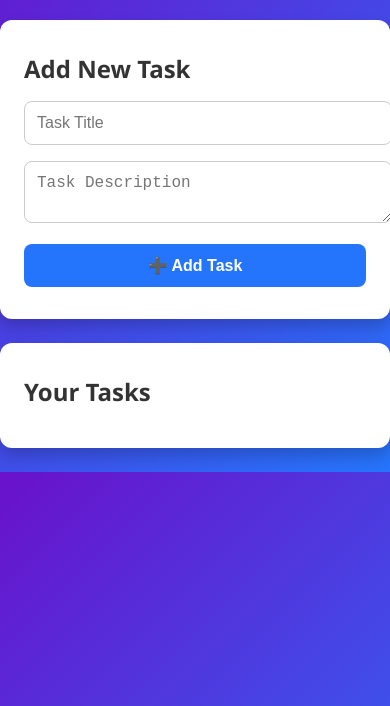
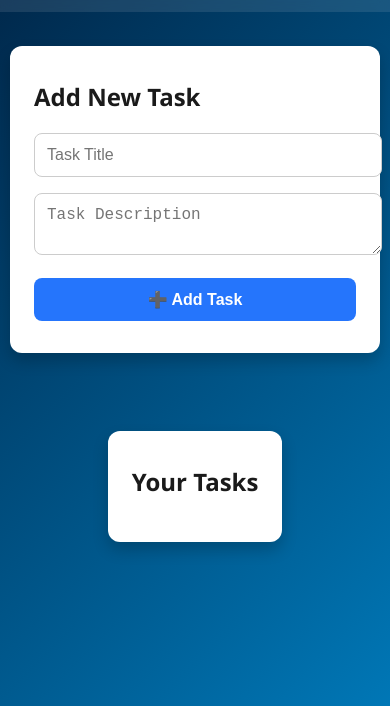
Before and after one commit to ishrakhann/TaskManager, a plain HTML site: page dashboard.html in a window 390 px wide. Shown: the part 138-844 px from the top of the page. Drawn offline with Linux system fonts and the light colour scheme.

Commit message:
Refactor CSS for improved layout and responsiveness
Updated styles for body, header, and main layout to improve responsiveness and visual appeal.

```diff
--- a/css/style.css
+++ b/css/style.css
@@ -111,3 +111,56 @@ li.completed {
   padding: 0.4rem 0.6rem;
   font-size: 0.9rem;
 }
+/* ... [Existing imports] ... */
+
+/* General Styles */
+body {
+  font-family: 'Poppins', 'Segoe UI', Tahoma, sans-serif;
+  background: linear-gradient(135deg, #001f3f, #0077b6);
+  margin: 0;
+  padding: 0;
+  color: #1a1a1a;
+  line-height: 1.6;
+  /* Ensure body takes up full height for vertical centering on the dashboard */
+  min-height: 100vh;
+  display: flex; /* Enable Flexbox for body */
+  flex-direction: column; /* Stack header and main vertically */
+}
+
+header {
+  /* ... [Existing header styles] ... */
+}
+
+/* Center login page (index.html) */
+.centered {
+  /* This ensures the login card is perfectly centered on index.html */
+  display: flex;
+  justify-content: center; /* Horizontal alignment */
+  align-items: center; /* Vertical alignment */
+  height: 100vh;
+  width: 100vw;
+}
+
+/* Dashboard Page Centering */
+main {
+    padding: 20px;
+    max-width: 1200px;
+    margin: 0 auto;
+    /* Center the main content block horizontally (done by margin: 0 auto) */
+
+    /* Content Alignment within main (task input/list) */
+    display: flex;
+    gap: 30px;
+
+    /* To justify the main content vertically to the middle of the remaining screen height: */
+    flex-grow: 1; /* Allows 'main' to fill the space below the header */
+    align-self: center; /* Centers the main block on the Y-axis if needed, but margin: 0 auto is usually enough. */
+    align-items: flex-start; /* Aligns items to the top (default dashboard look) */
+}
+@media (max-width: 768px) {
+    main {
+        flex-direction: column;
+        padding: 10px;
+        align-items: center; /* Centers columns on mobile */
+    }
+}
```
